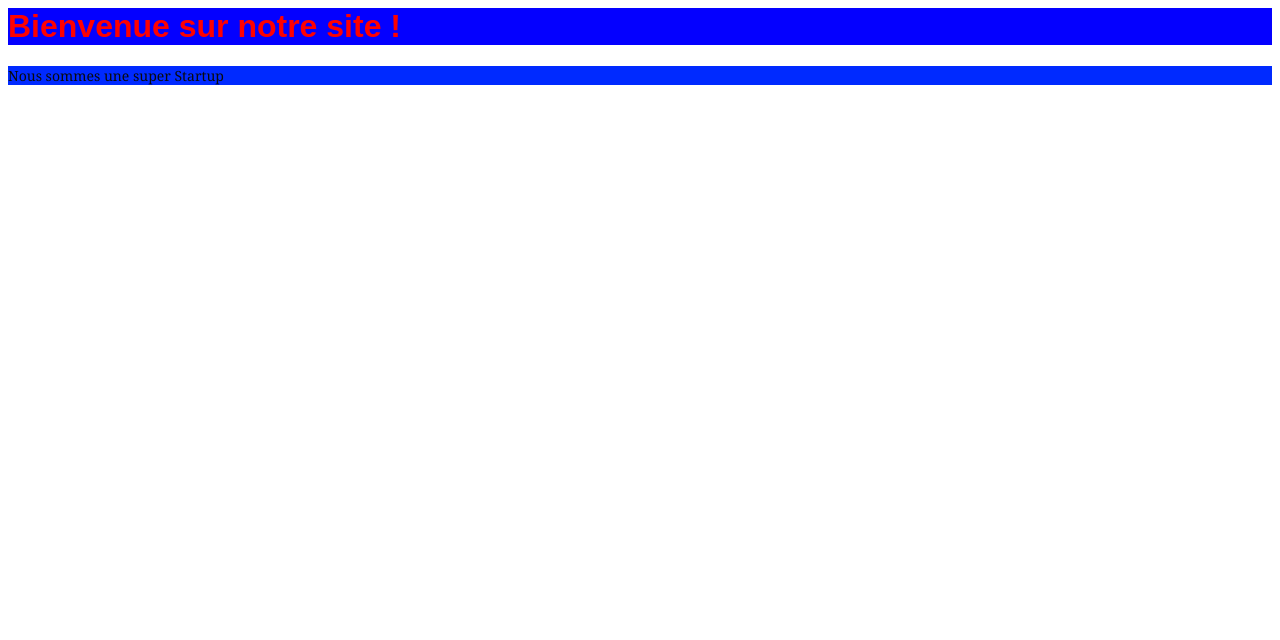
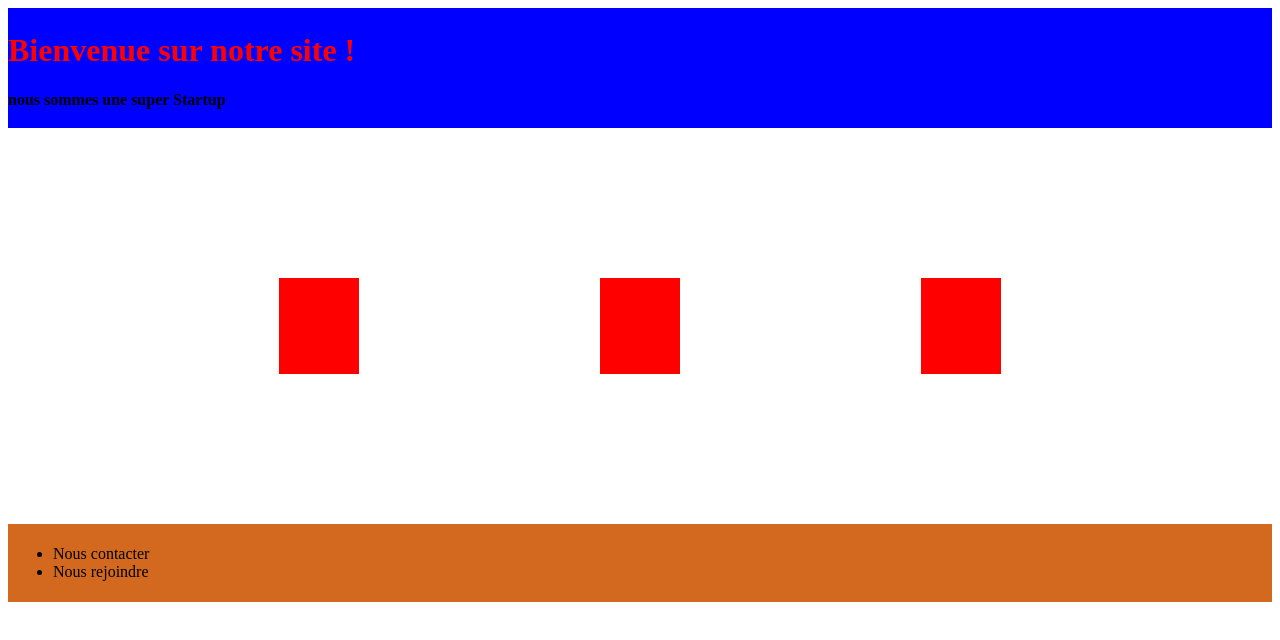
Before and after one commit to WesyHub/ProjetGit, a plain HTML site: page index.html in a window 1280 px wide. Drawn offline with Linux system fonts and the light colour scheme.

Commit message:
site ready

```diff
--- a/index.html
+++ b/index.html
@@ -1,11 +1,46 @@
-<style>
+<!DOCTYPE html>
+<html>
+    <head>
+        <meta charset="utf-8" />
+        <title>Accueil</title>
+        <style type="text/css" >
+            .conteneur div{
+			padding: 40px 40px;
+			background-color: red;
+		    }
+            main{
+                padding: 150px;
+            }
+            .conteneur{
+                display: flex;
+            }
+            #ex1{
+				flex-direction: row;
+				flex-wrap: nowrap;
 
-header {background-color:#ffffff;background-repeat:no-repeat;background-position:top left;background-attachment:fixed;}
-h1{font-family:Arial, sans-serif;color:#ff0000;background-color:#0400ff;}
-p {font-family:Georgia, serif;font-size:14px;font-style:normal;font-weight:normal;color:#0a0a0a;background-color:#002aff;}
-</style>
+				justify-content: space-around;
+				align-items: center;
+			}
+        </style>
+    </head>
 
-<header>
-<h1>Bienvenue sur notre site !</h1>
-<p>Nous sommes une super Startup</p>
-</header>
+    <body>
+        <header style="background-color: blue; font-weight: bold; padding-top: 3px;padding-bottom: 3px;">
+            <h1 style="color: red;">Bienvenue sur notre site !</h1>
+            <p>nous sommes une super Startup</p>
+        </header>
+        <main>
+            <div class="conteneur" id="ex1">
+                <div><p></p></div>
+                <div><p></p></div>
+                <div><p></p></div>
+            </div>
+        </main>
+        <footer style="background-color: chocolate; padding: 5px;">
+            <ul>
+               <li> <a style="text-decoration: none;color: black;" href="nous_contacter.html">Nous contacter</a></li>
+               <li> <a style="text-decoration: none; color:black;" href="nous_rejoindre.html">Nous rejoindre</a></li>
+            </ul>
+        </footer>
+    </body>
+</html>
```
